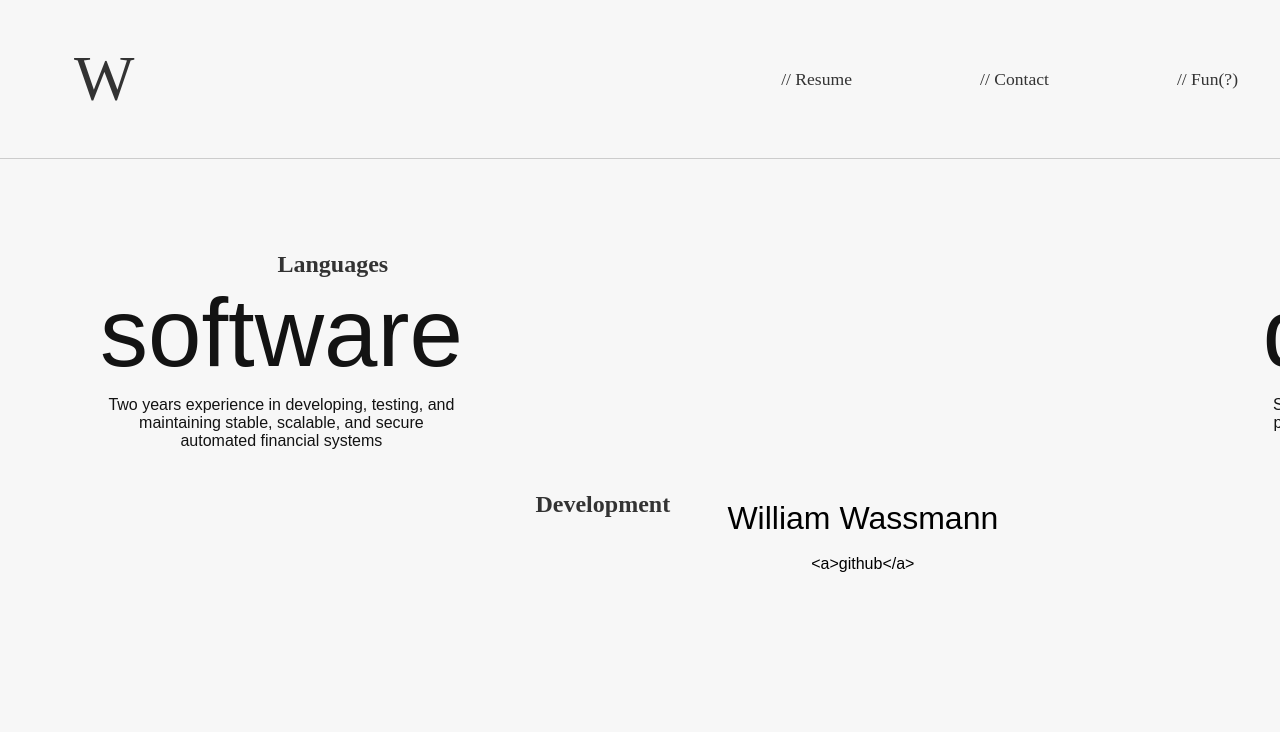
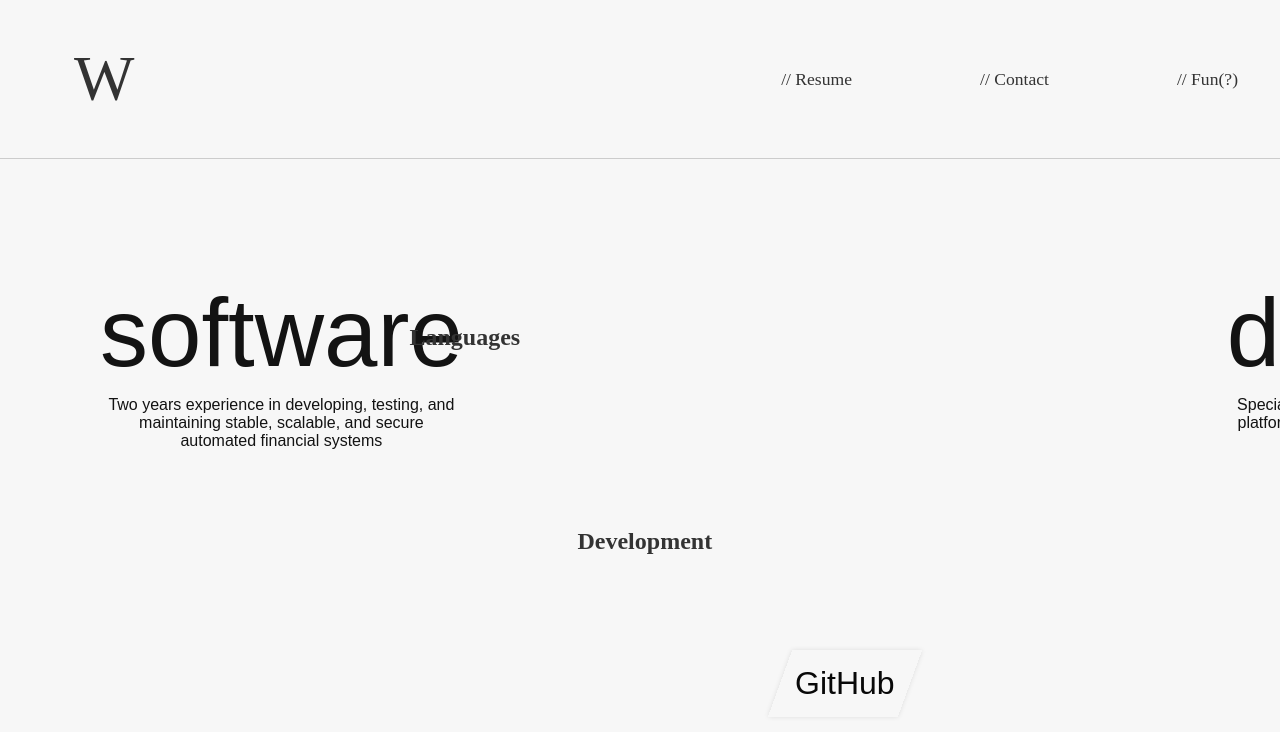
Before and after one commit to wmwassmann/master, a React (Vite) app: page /#/ in a window 1280 px wide. Shown: the top 732 px of the page. Built offline with nearby package versions, Linux system fonts and the light colour scheme.

Commit message:
More updates to CSS

```diff
--- a/src/css/PageStyles/AboutMe/skillSets.css
+++ b/src/css/PageStyles/AboutMe/skillSets.css
@@ -1,6 +1,6 @@
 .skillsets-container {
     display: flex;
-    padding: 20px;
+    padding: 2px;
     justify-content: center;
   }
 
@@ -46,7 +46,7 @@
   @keyframes moveLeftUp {
     to {
       opacity: 1;
-      transform: translateX(-380px) translateY(-400px);
+      transform: translateX(-230px) translateY(-550px);
     }
   }
 
@@ -54,7 +54,7 @@
   @keyframes moveLeftDown {
     to {
       opacity: 1;
-      transform: translateY(-450px) translateX(-110px);
+      transform:  translateX(-50px) translateY(-600px);
     }
   }
 
@@ -62,14 +62,14 @@
   @keyframes moveRightUp {
     to {
       opacity: 1;
-      transform: translateY(300px) translateX(110px);
+      transform: translateX(50px) translateY(100px);
     }
   }
   /* Management */
   @keyframes moveRightDown {
     to {
       opacity: 1;
-      transform: translateX(400px) translateY(300px);
+      transform: translateX(250px) translateY(100px);
     }
   }
 
--- a/src/css/PageStyles/HomePage/homePage.css
+++ b/src/css/PageStyles/HomePage/homePage.css
@@ -30,7 +30,15 @@
 .link {
     display: flex;
     flex-direction: column;
-    padding: 5px;
+    position: relative;
+    padding: 15px;
+    box-shadow: 0 0 5px rgba(0, 0, 0, 0.1);
+    color: hsl(0, 0%, 3%);
+    transform: skew(-20deg);
+}
+
+.link-title {
+    transform: skew(20deg);
 }
 
 .link.active {
@@ -110,10 +118,11 @@
 }
 
 .github {
-    font-size: 1rem;
-    padding: 5px;
-    padding-left: 20px;
-    padding-right: 20px;
+    display: flex;
+    font-size: 2rem;
+    padding: 100px;
+    Margin: 50px 20px 15px 20px;
+    justify-content: center;
     align-self: center;
-    margin: 0.5rem;
+
 }
--- a/src/pages/HomePage.jsx
+++ b/src/pages/HomePage.jsx
@@ -27,18 +27,17 @@ const homePage =()=> {
         </div>
           <div>
             <div className="center-title">
-              <div className="name">
-                  William Wassmann
-              </div>
               <div className="github">
                 <Link className="link" to="https://github.com/wmwassmann/master" target="_blank" rel="noopener noreferrer">
-                  &lt;a&gt;github&lt;/a&gt;
+                  <div className="link-title">
+                    GitHub
+                  </div>
                 </Link>
               </div>
             </div>
-                <div className="skill-blocks">
-                  <Skillsets/>
-              </div>
+            <div className="skill-blocks">
+              <Skillsets/>
+            </div>
           </div>
         <div className="home-info right">
           <div className="home-title">design</div>
```
